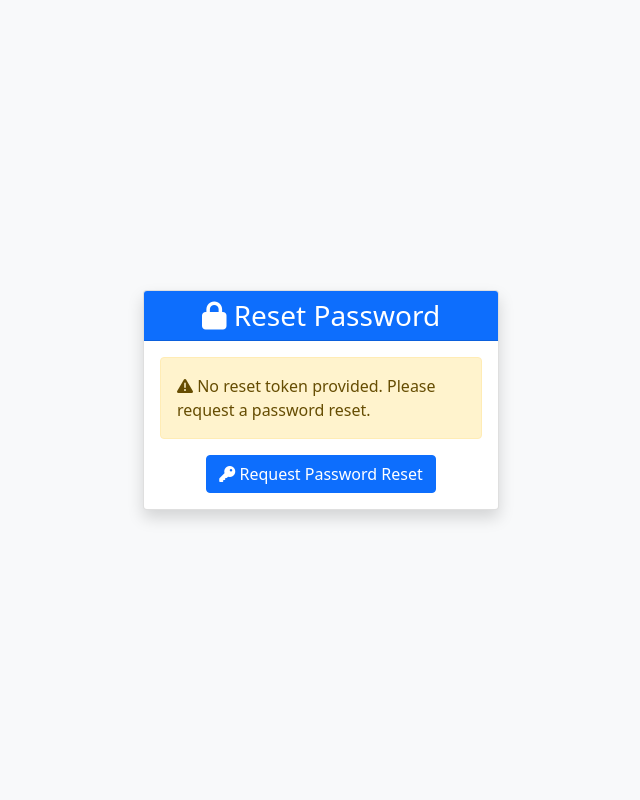
After one commit to catsplus/radiograb, a PHP site: page /reset-password.php in a window 1280 px wide. The commit adds this page. Shown: the whole page, without its empty margins (319-959 px from the left). Run offline with PHP 8.4, Linux system fonts and the light colour scheme.

Commit message:
🔐 Add Password Reset System
✅ Features Added:
- Forgot password functionality with email reset links
- Secure token-based password reset system
- Database table for password reset tokens with expiration
- Modern Bootstrap UI with form validation
- CSRF protection throughout password reset flow
- Email delivery system using PHP mail()
- Token expiration and one-time use security
- Updated login page with forgot password link

🔧 Technical Implementation:
- /forgot-password.php - Email request form
- /reset-password.php - Password reset form with token validation
- Database migration for password_reset_tokens table
- 1-hour token expiration for security
- Proper error handling and user feedback

🚀 Generated with Claude Code

Co-Authored-By: Claude <noreply@anthropic.com>

```diff
--- a/frontend/public/login.php
+++ b/frontend/public/login.php
@@ -65,7 +65,8 @@ if ($_SERVER['REQUEST_METHOD'] === 'POST') {
 
                         <hr>
                         <div class="text-center">
-                            <a href="/register.php">Create Account</a>
+                            <a href="/register.php">Create Account</a> |
+                            <a href="/forgot-password.php">Forgot Password?</a>
                         </div>
                     </div>
                 </div>
--- /dev/null
+++ b/frontend/public/reset-password.php
@@ -0,0 +1,183 @@
+<?php
+session_start();
+require_once '../includes/database.php';
+require_once '../includes/functions.php';
+require_once '../includes/auth.php';
+
+$token = $_GET['token'] ?? '';
+$message = '';
+$error = '';
+$valid_token = false;
+$user_id = null;
+
+// Validate token
+if ($token) {
+    $stmt = $db->prepare("
+        SELECT prt.user_id, u.username, u.email
+        FROM password_reset_tokens prt
+        JOIN users u ON prt.user_id = u.id
+        WHERE prt.token = ? AND prt.expires_at > NOW() AND prt.used_at IS NULL
+    ");
+    $stmt->execute([$token]);
+    $reset_data = $stmt->fetch(PDO::FETCH_ASSOC);
+
+    if ($reset_data) {
+        $valid_token = true;
+        $user_id = $reset_data['user_id'];
+    } else {
+        $error = 'Invalid or expired reset token. Please request a new password reset.';
+    }
+}
+
+// Process password reset
+if ($_SERVER['REQUEST_METHOD'] === 'POST' && $valid_token) {
+    if (!verifyCSRFToken($_POST['csrf_token'] ?? '')) {
+        $error = 'Invalid security token. Please try again.';
+    } else {
+        $password = $_POST['password'] ?? '';
+        $confirm_password = $_POST['confirm_password'] ?? '';
+
+        if (empty($password) || empty($confirm_password)) {
+            $error = 'Both password fields are required.';
+        } elseif ($password !== $confirm_password) {
+            $error = 'Passwords do not match.';
+        } elseif (strlen($password) < 8) {
+            $error = 'Password must be at least 8 characters long.';
+        } else {
+            // Update password
+            $password_hash = password_hash($password, PASSWORD_DEFAULT);
+            $stmt = $db->prepare("UPDATE users SET password_hash = ? WHERE id = ?");
+
+            if ($stmt->execute([$password_hash, $user_id])) {
+                // Mark token as used
+                $stmt = $db->prepare("UPDATE password_reset_tokens SET used_at = NOW() WHERE token = ?");
+                $stmt->execute([$token]);
+
+                $message = 'Your password has been successfully reset. You can now log in with your new password.';
+                $valid_token = false; // Hide form
+            } else {
+                $error = 'Failed to update password. Please try again.';
+            }
+        }
+    }
+}
+
+$page_title = 'Reset Password';
+?>
+<!DOCTYPE html>
+<html lang="en">
+<head>
+    <meta charset="UTF-8">
+    <meta name="viewport" content="width=device-width, initial-scale=1.0">
+    <title><?= h($page_title) ?> - RadioGrab</title>
+    <link href="https://cdn.jsdelivr.net/npm/bootstrap@5.1.3/dist/css/bootstrap.min.css" rel="stylesheet">
+    <link href="https://cdnjs.cloudflare.com/ajax/libs/font-awesome/6.0.0/css/all.min.css" rel="stylesheet">
+</head>
+<body class="bg-light">
+    <div class="container">
+        <div class="row justify-content-center" style="min-height: 100vh; align-items: center;">
+            <div class="col-md-6 col-lg-4">
+                <div class="card shadow">
+                    <div class="card-header bg-primary text-white text-center">
+                        <h3 class="mb-0"><i class="fas fa-lock"></i> Reset Password</h3>
+                    </div>
+                    <div class="card-body">
+                        <?php if ($message): ?>
+                            <div class="alert alert-success">
+                                <i class="fas fa-check-circle"></i> <?= h($message) ?>
+                            </div>
+                            <div class="text-center">
+                                <a href="/login.php" class="btn btn-primary">
+                                    <i class="fas fa-sign-in-alt"></i> Login Now
+                                </a>
+                            </div>
+                        <?php elseif (!$token): ?>
+                            <div class="alert alert-warning">
+                                <i class="fas fa-exclamation-triangle"></i>
+                                No reset token provided. Please request a password reset.
+                            </div>
+                            <div class="text-center">
+                                <a href="/forgot-password.php" class="btn btn-primary">
+                                    <i class="fas fa-key"></i> Request Password Reset
+                                </a>
+                            </div>
+                        <?php elseif (!$valid_token): ?>
+                            <div class="alert alert-danger">
+                                <i class="fas fa-exclamation-circle"></i> <?= h($error) ?>
+                            </div>
+                            <div class="text-center">
+                                <a href="/forgot-password.php" class="btn btn-primary">
+                                    <i class="fas fa-key"></i> Request New Reset
+                                </a>
+                            </div>
+                        <?php else: ?>
+                            <?php if ($error): ?>
+                                <div class="alert alert-danger">
+                                    <i class="fas fa-exclamation-circle"></i> <?= h($error) ?>
+                                </div>
+                            <?php endif; ?>
+
+                            <p class="text-muted mb-4">
+                                Enter your new password below.
+                            </p>
+
+                            <form method="POST">
+                                <input type="hidden" name="csrf_token" value="<?= generateCSRFToken() ?>">
+
+                                <div class="mb-3">
+                                    <label for="password" class="form-label">New Password</label>
+                                    <div class="input-group">
+                                        <span class="input-group-text"><i class="fas fa-lock"></i></span>
+                                        <input type="password" id="password" name="password" class="form-control"
+                                               placeholder="Enter new password" required minlength="8">
+                                    </div>
+                                    <small class="text-muted">Must be at least 8 characters long</small>
+                                </div>
+
+                                <div class="mb-3">
+                                    <label for="confirm_password" class="form-label">Confirm Password</label>
+                                    <div class="input-group">
+                                        <span class="input-group-text"><i class="fas fa-lock"></i></span>
+                                        <input type="password" id="confirm_password" name="confirm_password" class="form-control"
+                                               placeholder="Confirm new password" required minlength="8">
+                                    </div>
+                                </div>
+
+                                <button type="submit" class="btn btn-primary w-100 mb-3">
+                                    <i class="fas fa-save"></i> Update Password
+                                </button>
+                            </form>
+
+                            <div class="text-center">
+                                <a href="/login.php" class="text-decoration-none">
+                                    <i class="fas fa-arrow-left"></i> Back to Login
+                                </a>
+                            </div>
+                        <?php endif; ?>
+                    </div>
+                </div>
+            </div>
+        </div>
+    </div>
+
+    <script src="https://cdn.jsdelivr.net/npm/bootstrap@5.1.3/dist/js/bootstrap.bundle.min.js"></script>
+    <script>
+        // Password confirmation validation
+        document.addEventListener('DOMContentLoaded', function() {
+            const password = document.getElementById('password');
+            const confirmPassword = document.getElementById('confirm_password');
+
+            function validatePasswords() {
+                if (password.value !== confirmPassword.value) {
+                    confirmPassword.setCustomValidity('Passwords do not match');
+                } else {
+                    confirmPassword.setCustomValidity('');
+                }
+            }
+
+            password?.addEventListener('change', validatePasswords);
+            confirmPassword?.addEventListener('keyup', validatePasswords);
+        });
+    </script>
+</body>
+</html>
```
Also changed, not shown: database/migrations/add_password_reset_tokens.sql (added, +18 -0 lines), frontend/public/forgot-password.php (added, +133 -0 lines).
